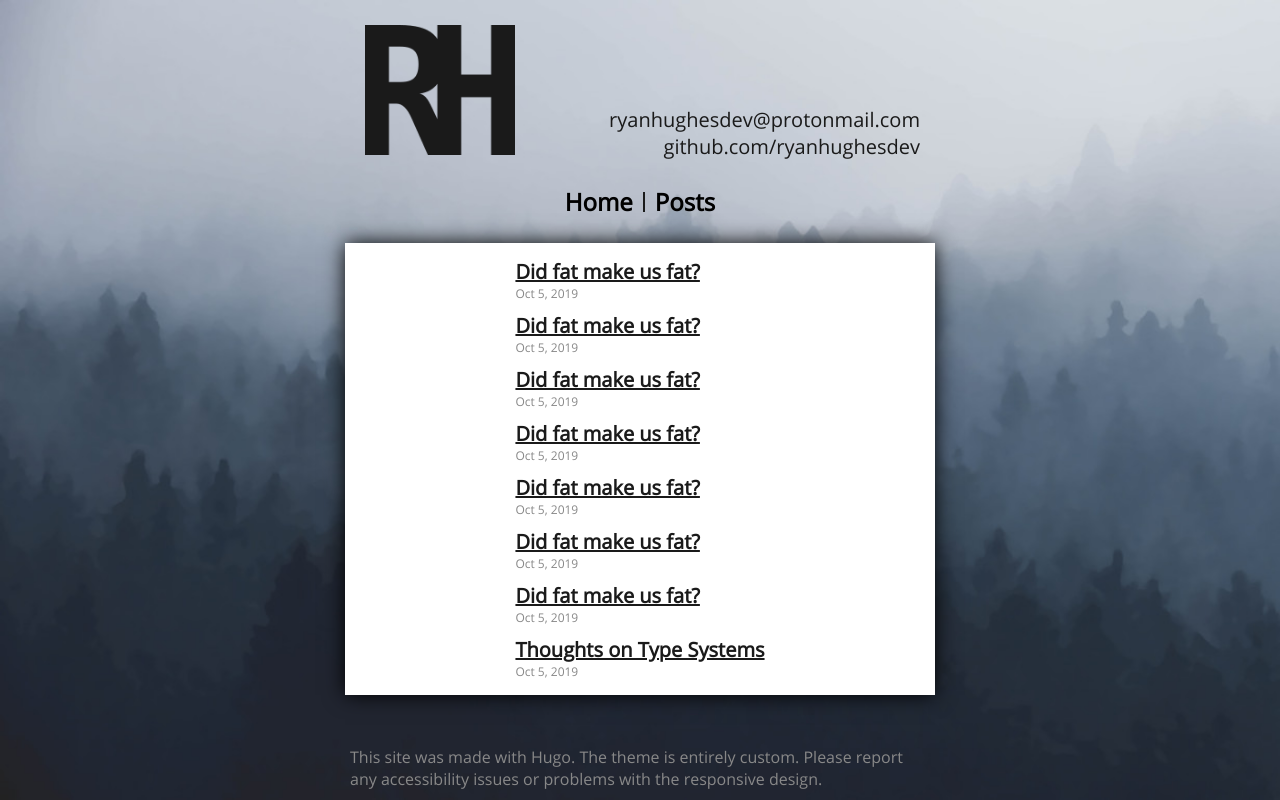
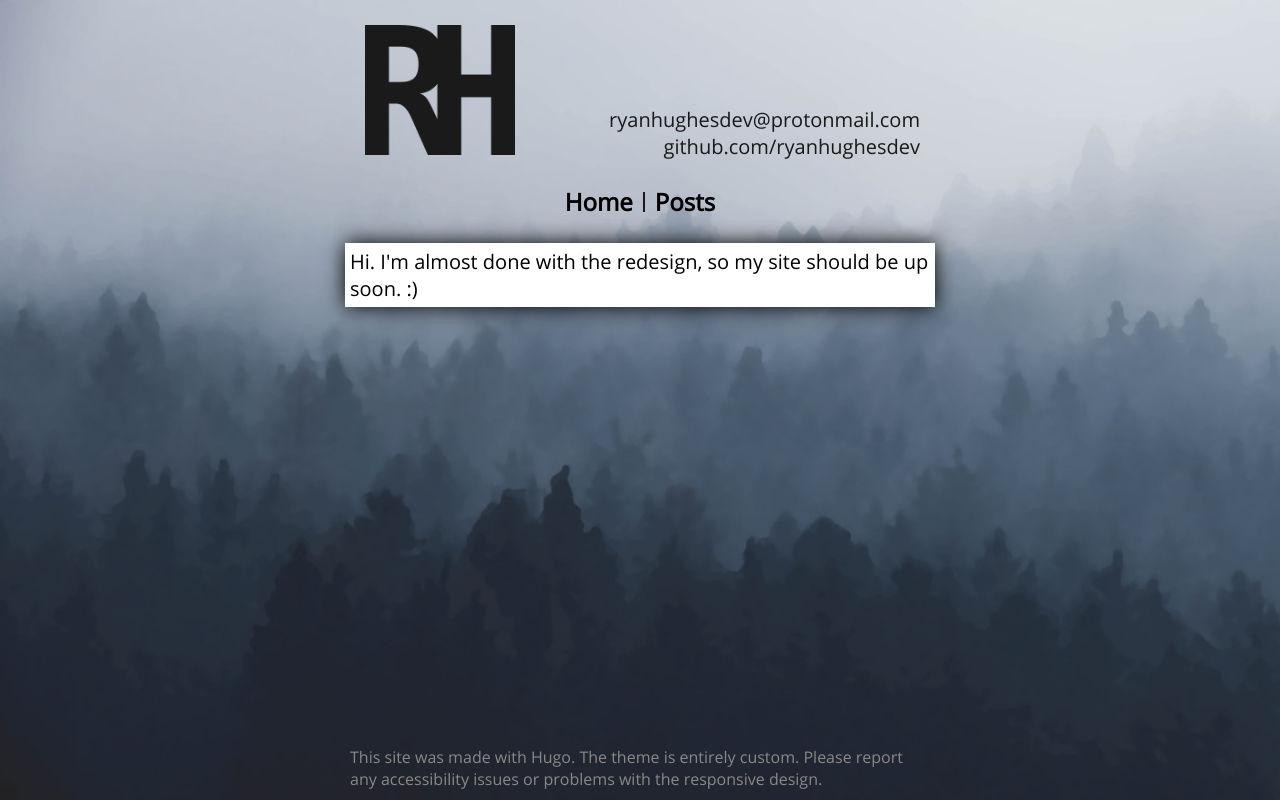
Before and after one commit to broccoligamedev/ryanhughesdev.github.io, a plain HTML site: page index.html in a window 1280 px wide. Drawn offline with Linux system fonts and the light colour scheme.

Commit message:
updated message

```diff
--- a/index.html
+++ b/index.html
@@ -25,61 +25,7 @@
             <div class="middle-inner">
               <div class="middle-content">
 
-                    <div class="post-entry">
-                      <a href=http://example.org/posts/mysecondpost-copy-2/>Did fat make us fat?</a>
-                      <div class="date">
-                        Oct 5, 2019
-                      </div>
-                    </div>
-
-                    <div class="post-entry">
-                      <a href=http://example.org/posts/mysecondpost-copy-3/>Did fat make us fat?</a>
-                      <div class="date">
-                        Oct 5, 2019
-                      </div>
-                    </div>
-
-                    <div class="post-entry">
-                      <a href=http://example.org/posts/mysecondpost-copy-4/>Did fat make us fat?</a>
-                      <div class="date">
-                        Oct 5, 2019
-                      </div>
-                    </div>
-
-                    <div class="post-entry">
-                      <a href=http://example.org/posts/mysecondpost-copy-8/>Did fat make us fat?</a>
-                      <div class="date">
-                        Oct 5, 2019
-                      </div>
-                    </div>
-
-                    <div class="post-entry">
-                      <a href=http://example.org/posts/mysecondpost-copy-9/>Did fat make us fat?</a>
-                      <div class="date">
-                        Oct 5, 2019
-                      </div>
-                    </div>
-
-                    <div class="post-entry">
-                      <a href=http://example.org/posts/mysecondpost-copy/>Did fat make us fat?</a>
-                      <div class="date">
-                        Oct 5, 2019
-                      </div>
-                    </div>
-
-                    <div class="post-entry">
-                      <a href=http://example.org/posts/mysecondpost/>Did fat make us fat?</a>
-                      <div class="date">
-                        Oct 5, 2019
-                      </div>
-                    </div>
-
-                    <div class="post-entry">
-                      <a href=http://example.org/posts/myfirstpost/>Thoughts on Type Systems</a>
-                      <div class="date">
-                        Oct 5, 2019
-                      </div>
-                    </div>
+                  Hi. I'm almost done with the redesign, so my site should be up soon. :)
 
               </div>
             </div>
```
